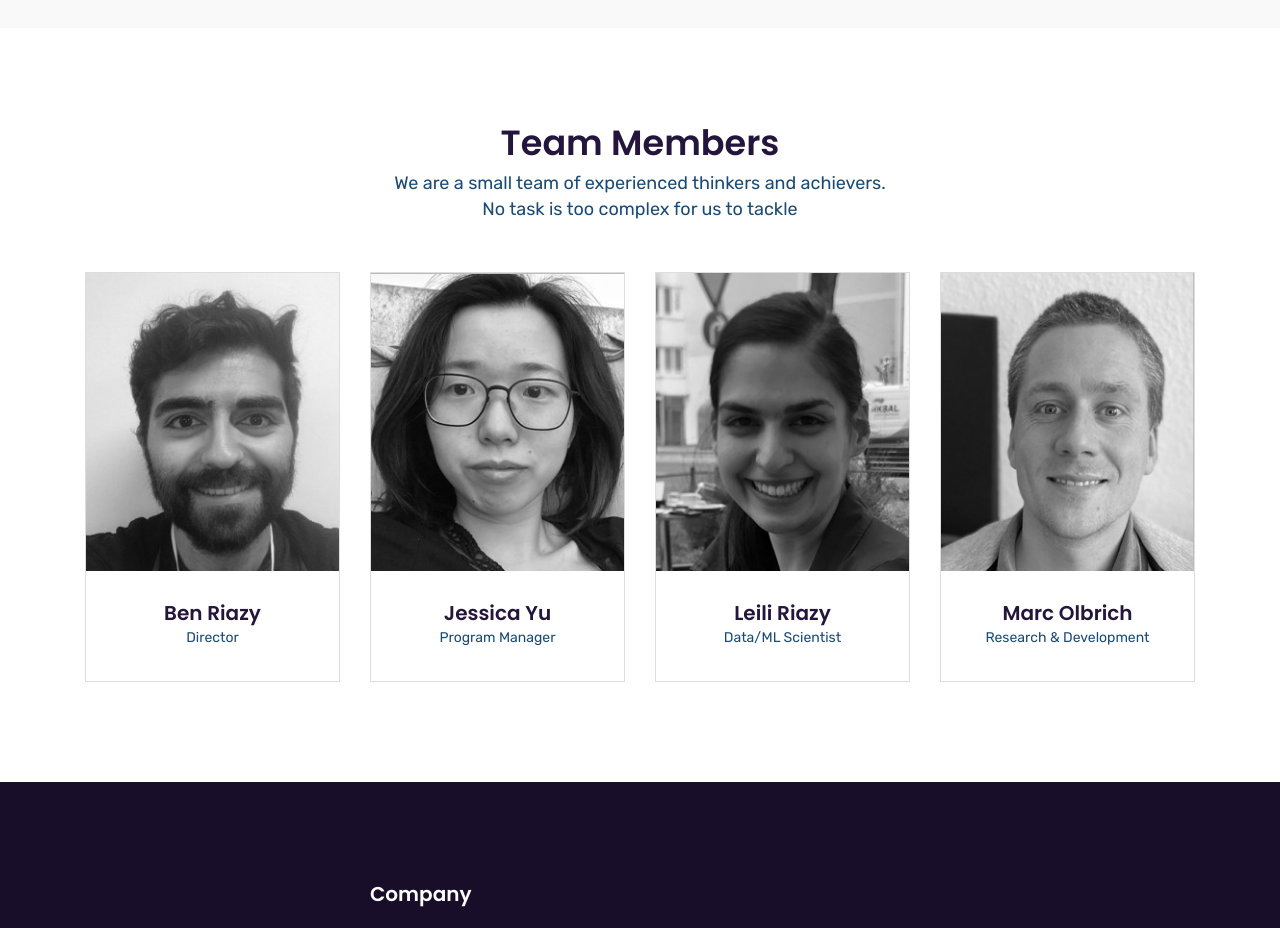
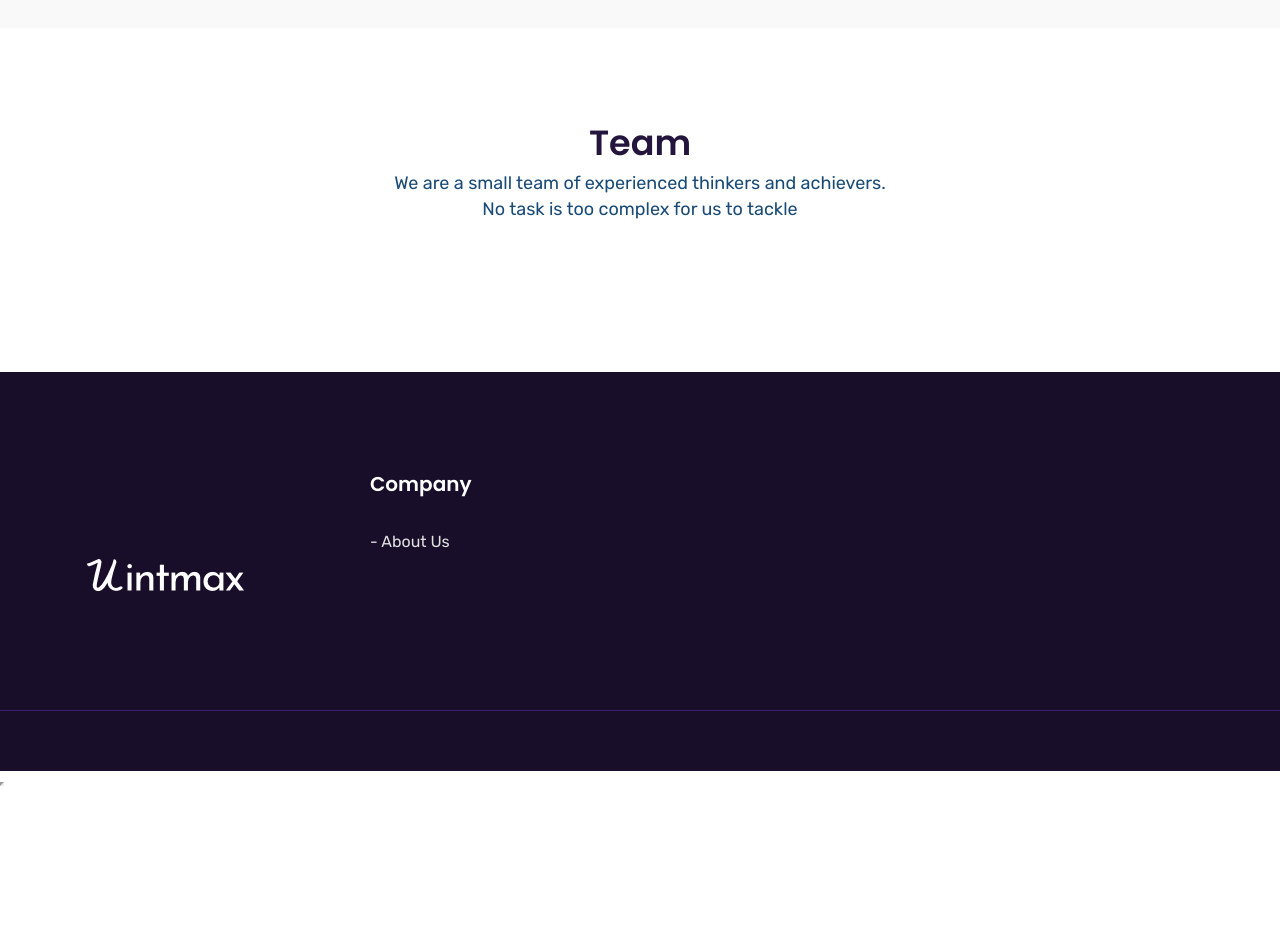
Before and after one commit to Ryce/ryce.github.io, a plain HTML site: page index.html in a window 1280 px wide. Shown: the part 2300-3228 px from the top of the page. After the commit the page ends 3092 px from the top, so only its background shows below. Drawn offline with nearby package versions, Linux system fonts and the light colour scheme.

Commit message:
Update index.html

```diff
--- a/index.html
+++ b/index.html
@@ -252,7 +252,7 @@
           <div class="col-lg-12">
             <div class="team-text section-header text-center">
               <div>
-                <h2 class="section-title">Team Members</h2>
+                <h2 class="section-title">Team</h2>
                 <div class="desc-text">
                   <p>We are a small team of experienced thinkers and achievers.</p>
                   <p>No task is too complex for us to tackle</p>
@@ -260,79 +260,6 @@
               </div>
             </div>
           </div>
-
-        </div>
-        <!-- End Row -->
-        <!-- Start Row -->
-        <div class="row">
-          <!-- Start Col -->
-          <div class="col-lg-3 col-md-6 col-xs-12">
-            <div class="single-team">
-              <div class="team-thumb">
-                <img src="img/team/01.jpg" class="img-fluid" alt="">
-              </div>
-
-              <div class="team-details">
-                <div class="team-inner text-center">
-                  <h5 class="team-title">Ben Riazy</h5>
-                  <p>Director</p>
-                </div>
-              </div>
-            </div>
-          </div>
-          <!-- Start Col -->
-
-          <!-- Start Col -->
-          <div class="col-lg-3 col-md-6 col-xs-12">
-            <div class="single-team">
-              <div class="team-thumb">
-                <img src="img/team/02.jpg" class="img-fluid" alt="">
-              </div>
-
-              <div class="team-details">
-                <div class="team-inner text-center">
-                  <h5 class="team-title">Jessica Yu</h5>
-                  <p>Program Manager</p>
-                </div>
-              </div>
-            </div>
-          </div>
-          <!-- Start Col -->
-
-          <!-- Start Col -->
-          <div class="col-lg-3 col-md-6 col-xs-12">
-            <div class="single-team">
-              <div class="team-thumb">
-                <img src="img/team/03.jpg" class="img-fluid" alt="">
-              </div>
-
-              <div class="team-details">
-                <div class="team-inner text-center">
-                  <h5 class="team-title">Leili Riazy</h5>
-                  <p>Data/ML Scientist</p>
-                </div>
-              </div>
-            </div>
-          </div>
-          <!-- Start Col -->
-
-          <!-- Start Col -->
-          <div class="col-lg-3 col-md-6 col-xs-12">
-            <div class="single-team">
-              <div class="team-thumb">
-                <img src="img/team/04.jpg" class="img-fluid" alt="">
-              </div>
-
-              <div class="team-details">
-                <div class="team-inner text-center">
-                  <h5 class="team-title">Marc Olbrich</h5>
-                  <p>Research & Development</p>
-                </div>
-              </div>
-            </div>
-          </div>
-          <!-- Start Col -->
-
 
         </div>
         <!-- End Row -->
```
